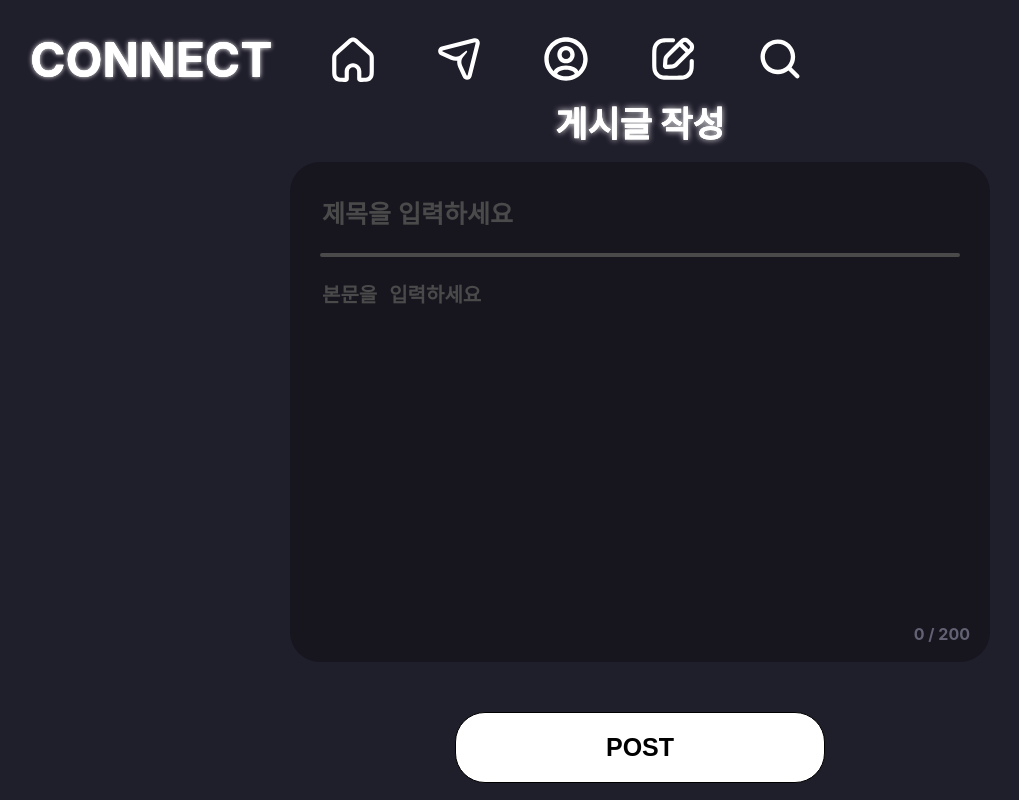
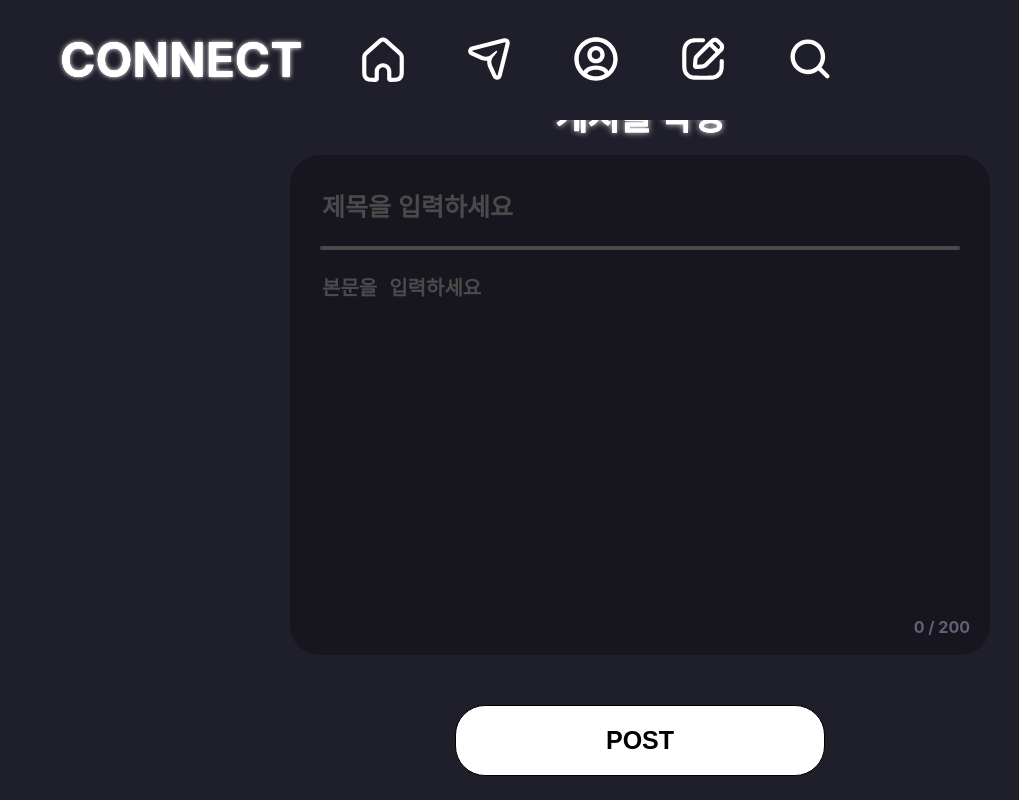
Before and after one commit to tlsgmltjd/connect-client, a React (Vite) app: page /boards in a window 1280 px wide. Shown: the whole page, without its empty margins (0-1019 px from the left). Built offline with nearby package versions, Linux system fonts and the light colour scheme; sample sign-in values are in the browser's storage.

Commit message:
Update header layout

```diff
--- a/src/components/Header/style.js
+++ b/src/components/Header/style.js
@@ -7,6 +7,11 @@ export const Container = styled.div`
   justify-content: flex-start;
   align-items: center;
   gap: 3.5rem;
+  position: fixed;
+  padding: 30px;
+  top: 0;
+  z-index: 999;
+  background-color: #1f1e2b;
 
   @media screen and (max-width: 890px) {
     gap: 2rem;
--- a/src/pages/BoardPage/style.js
+++ b/src/pages/BoardPage/style.js
@@ -2,7 +2,9 @@ import styled from "styled-components";
 
 export const BoardContainer = styled.div`
   width: 100%;
-  height: 80vh;
+  height: 90vh;
+  position: absolute;
+  bottom: 0;
   display: flex;
   flex-direction: column;
   align-items: center;
--- a/src/pages/MainPage/style.js
+++ b/src/pages/MainPage/style.js
@@ -2,7 +2,9 @@ import styled from "styled-components";
 
 export const Container = styled.div`
   width: 100%;
-  height: 80vh;
+  height: 90vh;
+  position: absolute;
+  bottom: 0;
 `;
 
 export const BoardContainer = styled.div`
--- a/src/pages/SearchPage/style.js
+++ b/src/pages/SearchPage/style.js
@@ -2,7 +2,9 @@ import styled from "styled-components";
 
 export const Container = styled.div`
   width: 100%;
-  height: 80vh;
+  height: 95vh;
+  position: absolute;
+  bottom: 0;
   display: flex;
   flex-direction: column;
   justify-content: center;
```
